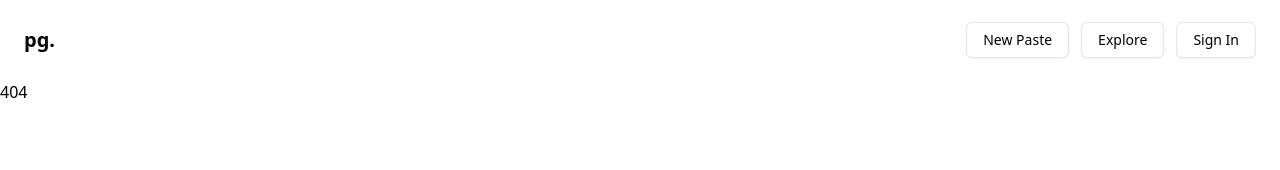
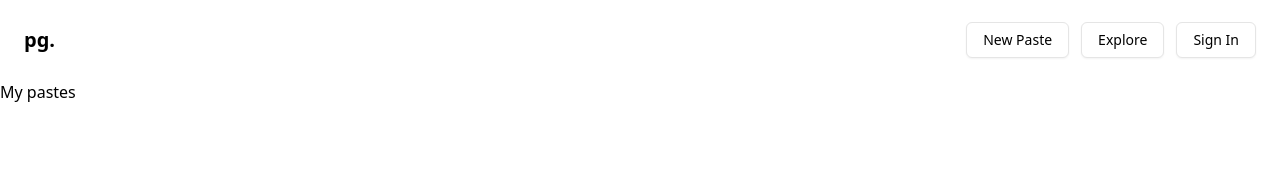
Before and after one commit to paulbgtr/pastegrin, a React (Vite) app in the folder frontend/: page /me/pastes in a window 1280 px wide. Before the commit this address had no page. Shown: the top 170 px of the page. Built offline with nearby package versions, Linux system fonts and the light colour scheme.

Commit message:
feat: add user-related pages placeholders
- add userPastes.tsx
- add myPastes.tsx
- add settings.tsx

```diff
--- /dev/null
+++ b/frontend/src/routes/myPastes.tsx
@@ -0,0 +1,9 @@
+const MyPastes = () => {
+  return (
+    <div>
+      <h1>My pastes</h1>
+    </div>
+  );
+};
+
+export default MyPastes;
--- /dev/null
+++ b/frontend/src/routes/settings.tsx
@@ -0,0 +1,9 @@
+const Settings = () => {
+  return (
+    <div>
+      <h1>Settings</h1>
+    </div>
+  );
+};
+
+export default Settings;
--- /dev/null
+++ b/frontend/src/routes/userPastes.tsx
@@ -0,0 +1,9 @@
+const UserPastes = () => {
+  return (
+    <div>
+      <h1>User</h1>
+    </div>
+  );
+};
+
+export default UserPastes;
```
Also changed, not shown: frontend/src/main.tsx (+16 -0 lines).
